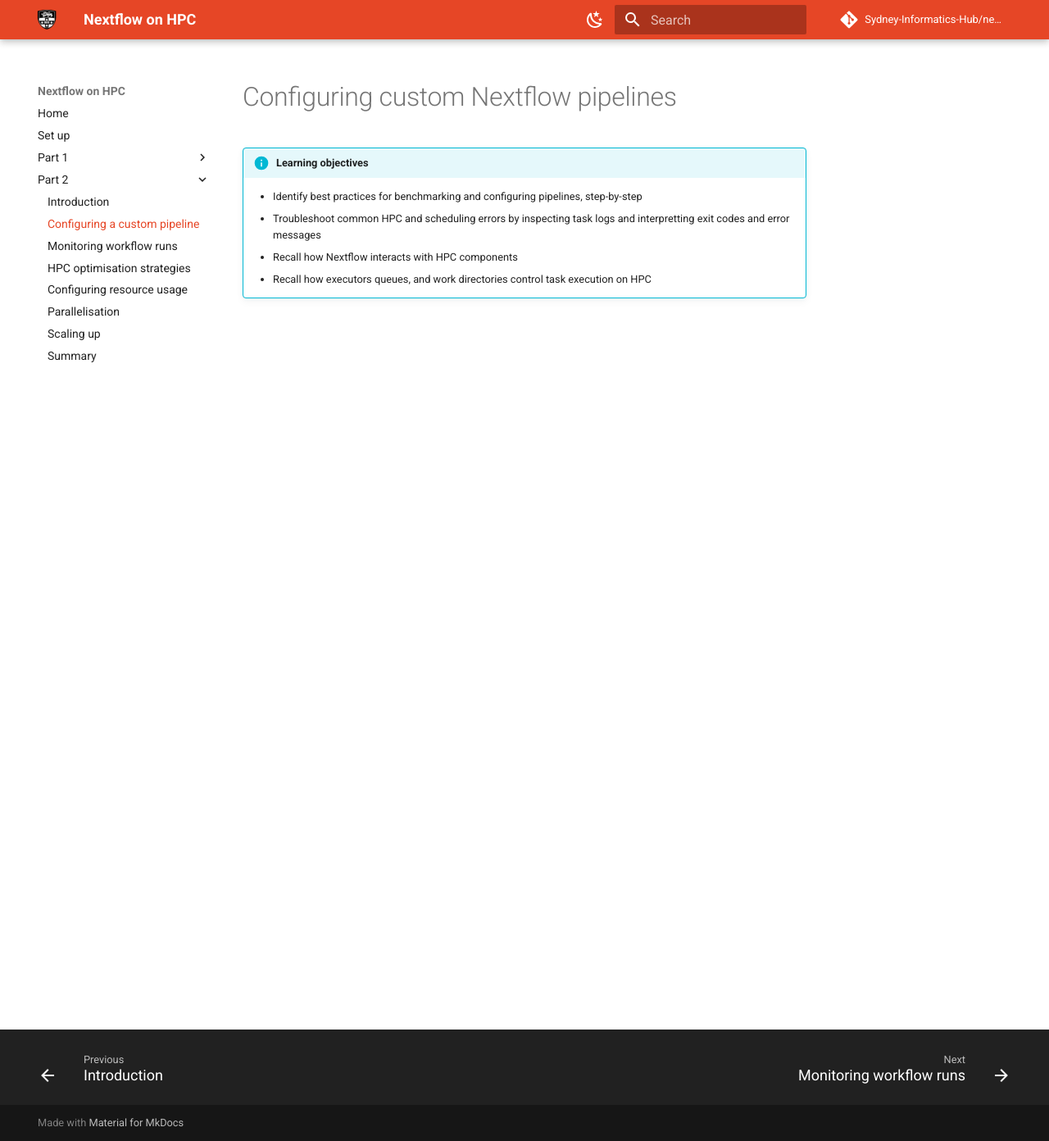
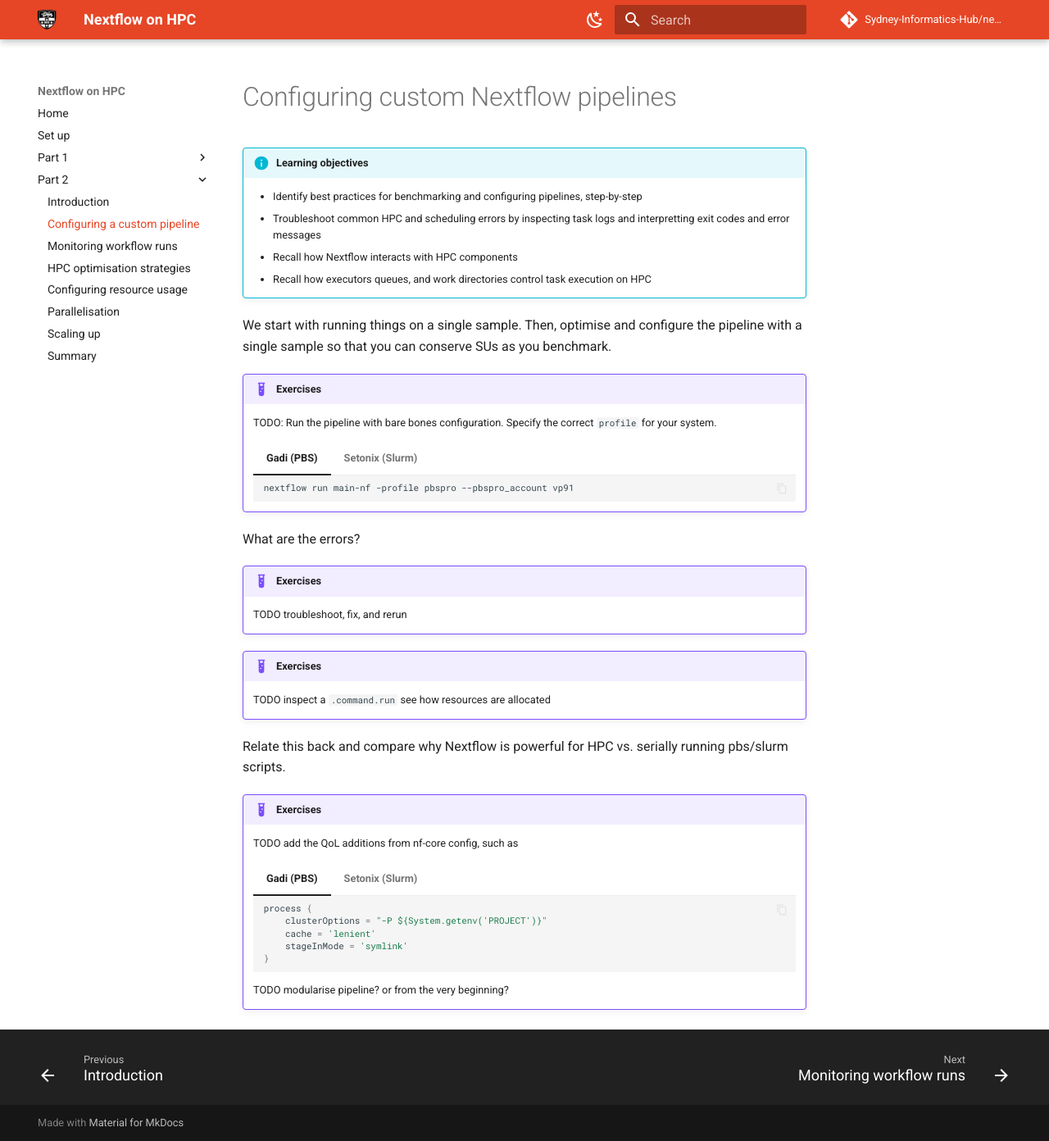
Before and after one commit to Sydney-Informatics-Hub/nextflow-hpc-workshop, an MkDocs documentation site: the page built from docs/part2/21_firstrun.md, in a window 1280 px wide and 1392 px high. Shown: the whole window at 82% size. Built offline with MkDocs 1.6.1 and Material for MkDocs 9.7.7, drawn with Linux system fonts in a browser that asks for light colours; comment, search, counter and statistics services are not loaded.

Commit message:
Exercise placeholders and notes

````diff
--- a/docs/part2/21_firstrun.md
+++ b/docs/part2/21_firstrun.md
@@ -9,3 +9,63 @@
     - Recall how Nextflow interacts with HPC components
     - Recall how executors queues, and work directories control task execution
     on HPC
+
+We start with running things on a single sample. Then, optimise and configure the
+pipeline with a single sample so that you can conserve SUs as you benchmark.
+
+!!! example "Exercises"
+
+    TODO: Run the pipeline with bare bones configuration. Specify the correct
+    `profile` for your system.
+
+    === "Gadi (PBS)"
+
+        ```bash
+        nextflow run main-nf -profile pbspro --pbspro_account vp91
+        ```
+
+    === "Setonix (Slurm)"
+
+        ```bash
+        nextflow run main-nf -profile slurm --slurm_account courses01
+        ```
+
+What are the errors?
+
+!!! example "Exercises"
+
+    TODO troubleshoot, fix, and rerun
+
+!!! example "Exercises"
+
+    TODO inspect a `.command.run` see how resources are allocated
+
+
+Relate this back and compare why Nextflow is powerful for HPC vs. serially
+running pbs/slurm scripts.
+
+!!! example "Exercises"
+
+    TODO add the QoL additions from nf-core config, such as
+
+    === "Gadi (PBS)"
+
+        ```groovy
+        process {
+            clusterOptions = "-P ${System.getenv('PROJECT')}"
+            cache = 'lenient'
+            stageInMode = 'symlink'
+        }
+        ```
+
+    === "Setonix (Slurm)"
+
+        ```bash
+        process {
+            clusterOptions = "--account=${System.getenv('PAWSEY_PROJECT')}"
+            cache = 'lenient'
+            stageInMode = 'symlink'
+        }
+        ```
+
+    TODO modularise pipeline? or from the very beginning?
````
Also changed, not shown: docs/part2/22_reporting.md (+1 -0 lines), docs/part2/23_strategies.md (+17 -1 lines), docs/part2/24_resourcing.md (+15 -1 lines), docs/part2/27_scale.md (+3 -0 lines).
